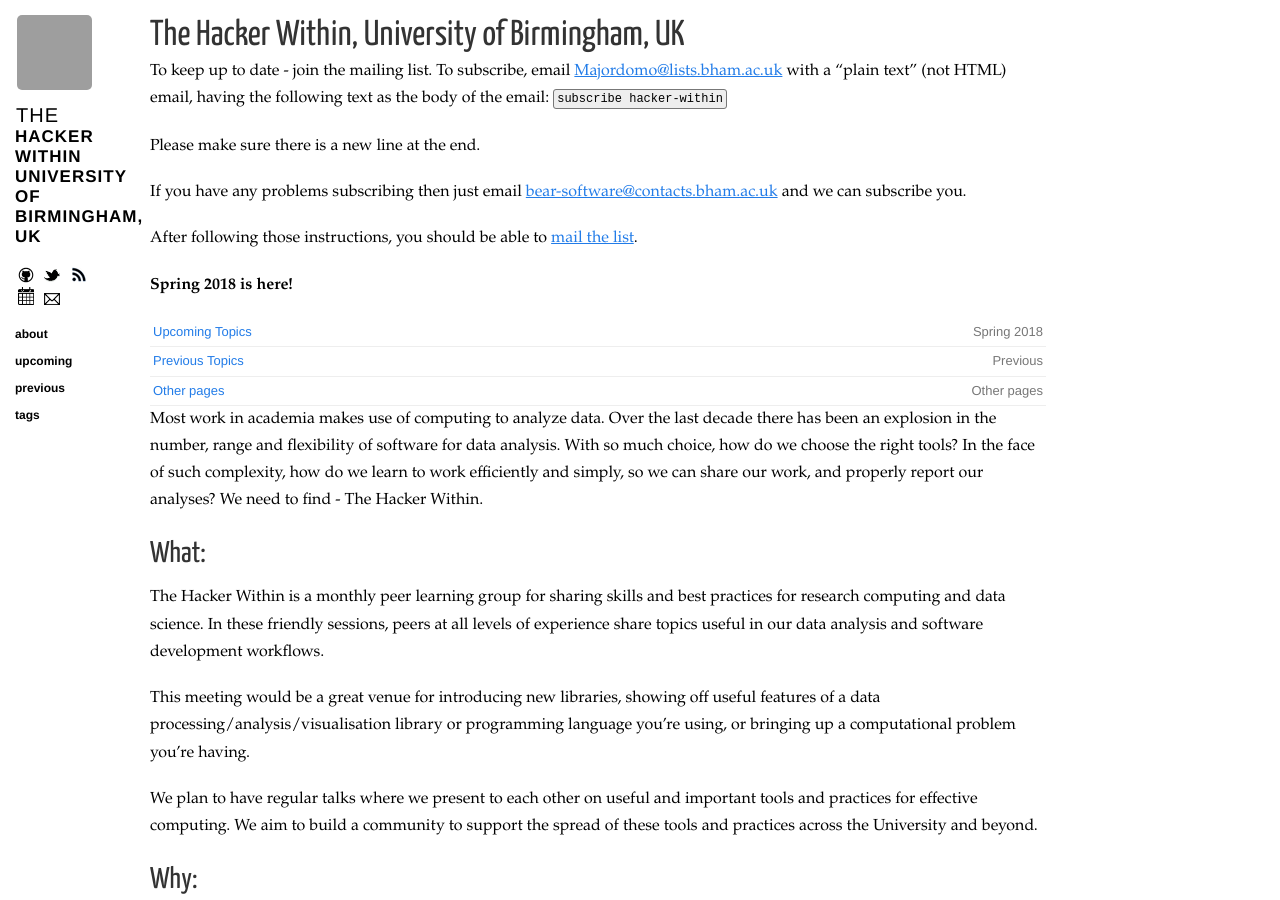
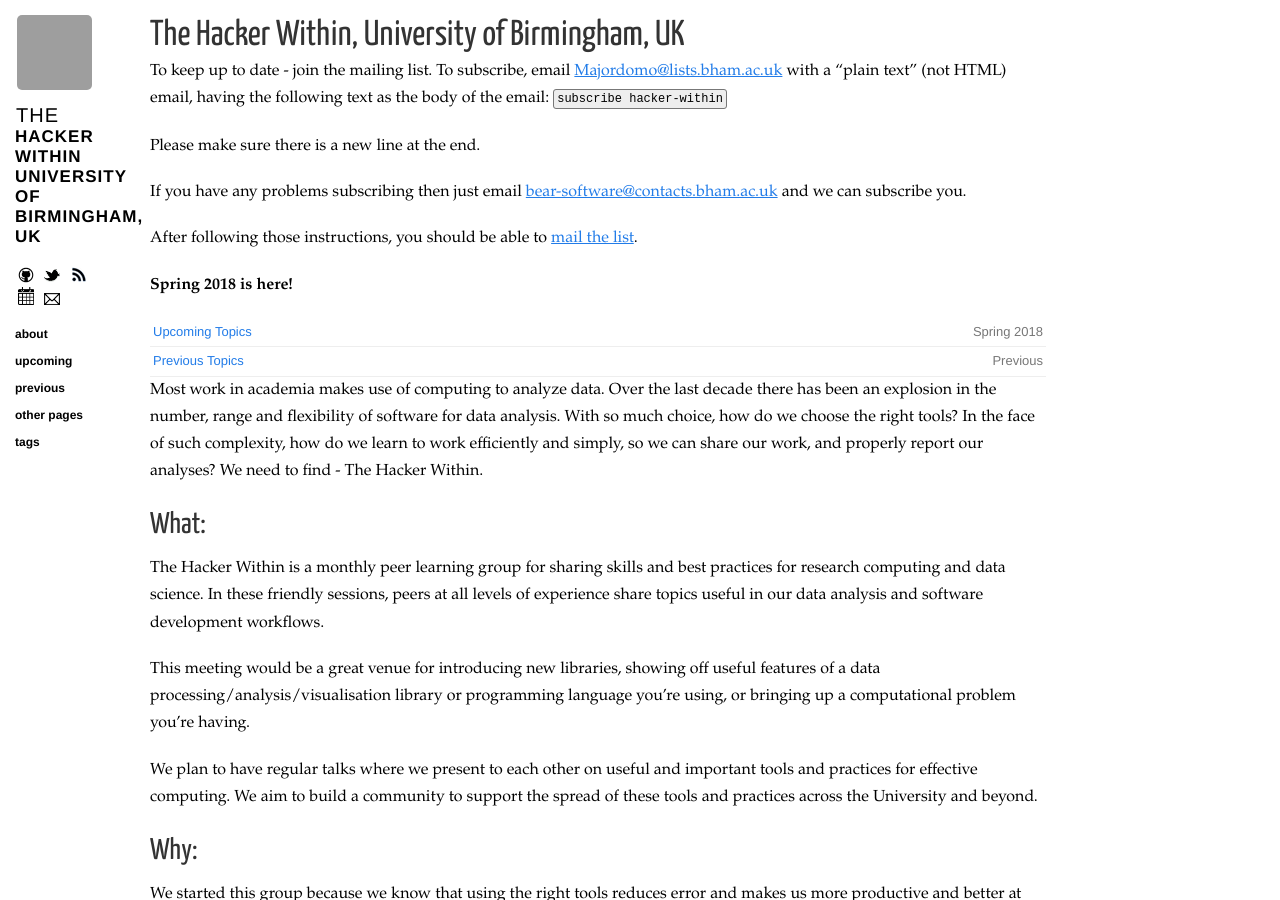
Before and after one commit to thehackerwithin/UoB, a Jekyll site: the page built from index.md, in a window 1280 px wide and 900 px high. Built offline with Jekyll 4.4.1, drawn with Linux system fonts in a browser that asks for light colours; nearby versions of some CDN libraries; comment, search, counter and statistics services are not loaded; grey boxes are pictures that could not be loaded.

Commit message:
Try other pages again.

```diff
--- a/_layouts/layout.html
+++ b/_layouts/layout.html
@@ -73,6 +73,7 @@
         <li><a href="{{ site.url }}/">about</a></li>
         <li><a href="{{ site.url }}/upcoming.html">upcoming</a></li>
         <li><a href="{{ site.url }}/previous.html">previous</a></li>
+        <li><a href="{{ site.url }}/other.html">other pages</a></li>
         <li><a href="{{ site.url }}/tags.html">tags</a></li>
       </ul>
     </section>
--- a/index.md
+++ b/index.md
@@ -39,9 +39,6 @@
 <li>
 <span>Previous</span><a href="{{ site.url }}/previous.html">Previous Topics</a>
 </li>
-<li>
-<span>Other pages</span><a href="{{ site.url }}/other.html">Other pages</a>
-</li>
 </ul>
 
 Most work in academia makes use of computing to analyze data.   Over the last decade there has been an explosion in the number, range and flexibility of software for data analysis.   With so much choice, how do we choose the right tools?  In the face of such complexity, how do we learn to work efficiently and simply, so we can share our work, and properly report our analyses?   We need to find - The Hacker Within.
```
Also changed, not shown: other.md (+1 -1 lines).
